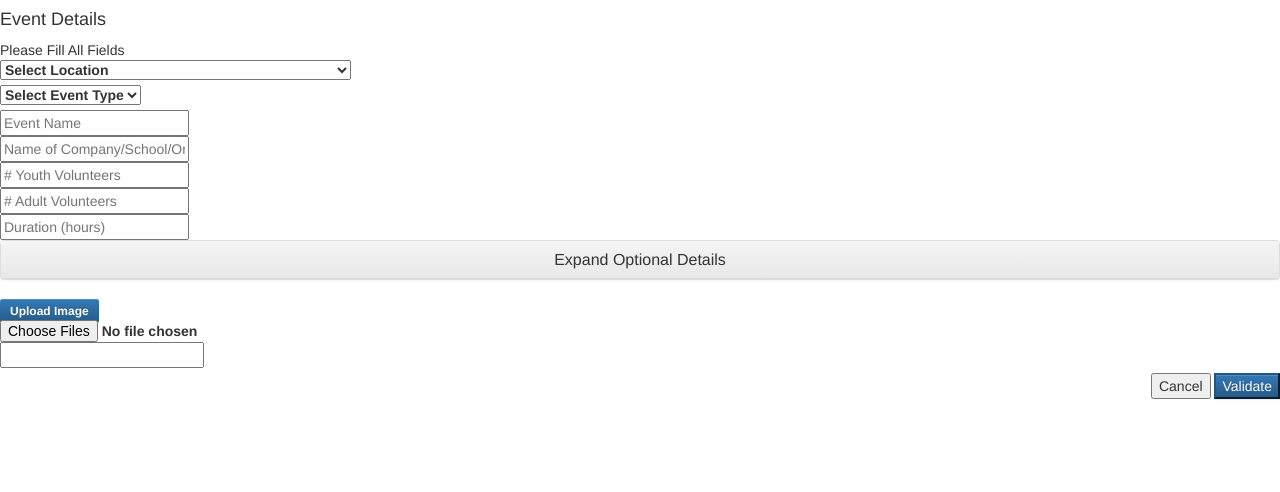
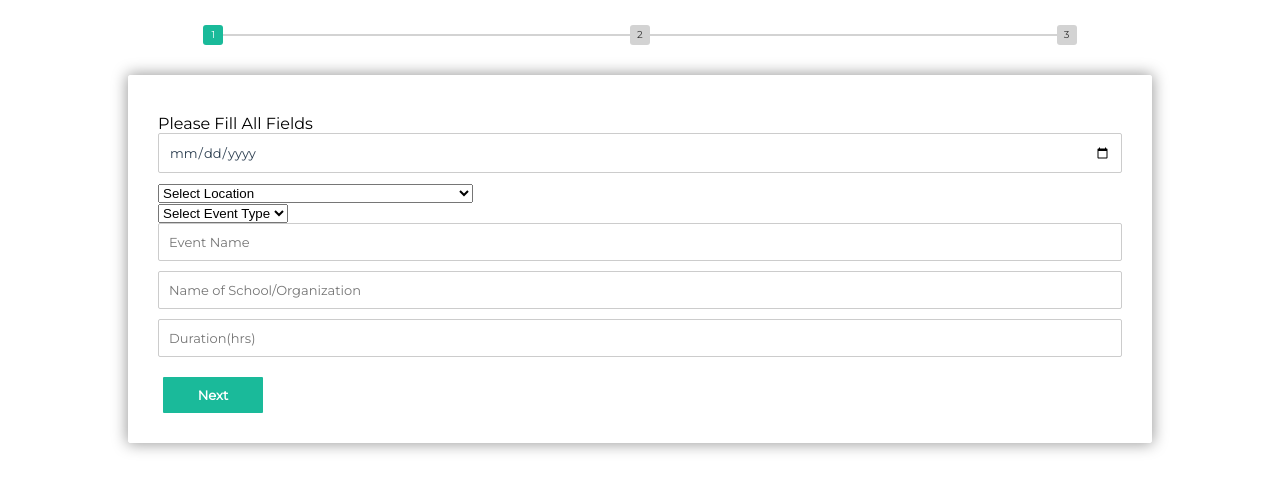
Before and after one commit to shweaye810/acterra_project, a CodeIgniter app: a page that uses application/views/welcome_message.php in a window 1280 px wide. Shown: the top 492 px of the page. Run offline with CodeIgniter, Linux system fonts and the light colour scheme; data comes from the database, SQL or seed files in the repository; some libraries are stand-ins or nearby versions.

Commit message:
Multi-step form UI change

```diff
--- a/application/views/welcome_message.php
+++ b/application/views/welcome_message.php
@@ -1,19 +1,19 @@
 <?php
 defined('BASEPATH') OR exit('No direct script access allowed');
-echo validation_errors();
+
 ?>
-<!DOCTYPE HTML>
-<html>
+<!DOCTYPE html>
+<html lang="en">
 <head>
-        <meta charset="utf-8">
+    <meta charset="UTF-8">
+    <title>Title</title>
+    <link rel="stylesheet" href="<?php echo base_url(); ?>css/style.css">
+    <link rel="stylesheet" href="<?php echo base_url(); ?>css/styles.css">
 
-        <link rel="stylesheet" href="<?php
-                                         echo base_url();
-                                     ?>css/styles.css">
     <!-- jQuery library -->
     <script src="https://ajax.googleapis.com/ajax/libs/jquery/1.12.2/jquery.min.js"> </script>
     <!-- Latest compiled and minified CSS -->
-        <link rel="stylesheet" href="https://maxcdn.bootstrapcdn.com/bootstrap/3.3.6/css/bootstrap.min.css">
+    <!--<link rel="stylesheet" href="https://maxcdn.bootstrapcdn.com/bootstrap/3.3.6/css/bootstrap.min.css">-->
 
     <!-- Optional theme -->
     <link rel="stylesheet" href="https://maxcdn.bootstrapcdn.com/bootstrap/3.3.6/css/bootstrap-theme.min.css">
@@ -21,23 +21,45 @@
     <!-- Latest compiled and minified JavaScript -->
     <script src="https://maxcdn.bootstrapcdn.com/bootstrap/3.3.6/js/bootstrap.min.js"></script>
 
-        <title> Green Knight&apos;s Test page </title>
+
+
     <meta name="viewport" content="width=device-width, initial-scale=1">
-        <style>
-         .error {color: #FF0000;}
-        </style>
 </head>
 <body>
-        <div class="smart-wrap">
-            <div class="smart-forms smart-container wrap-2">
-                <div class="form-header header-primary">
-                    <h4><i class="fa fa-pencil-square"></i>Event Details</h4></div><!-- end .form-header section -->
-                    <form method="post" id="new_post" name="new_post"  action="" class="wpcf7-form" enctype="multipart/form-data">
-                        <div class="form-body">
+
+<!-- multistep form -->
+<form id = "msform" >
+    <!-- progressbar -->
+    <ul id="progressbar">
+        <li class="active"></li>
+        <li></li>
+        <li></li>
+    </ul>
+</form>
+
+
+
+<form class = "wpcf7-form">
+    <!-- fieldsets -->
+    <fieldset class = "wpcf7-form">
+
+        <div class="smart-forms">
+            <br>
             <div class="spacer-b30">
                 <div class="tagline"><span>Please Fill All Fields</span></div><!-- .tagline -->
             </div>
-                            <div class="section">
+        </div>
+        </div>
+        </div>
+
+        <div class="smart-forms">
+            <div class="section colm colm6">
+                <input type="date" class="date"  id="datepicker" >
+            </div><!-- end section -->
+
+
+
+            <div class="section ">
                 <label class="field select">
                     <?php
                     if(!empty($location)) {
@@ -58,6 +80,8 @@
                 </label>
             </div><!-- end section -->
 
+
+
             <div class="section">
                 <label class="field select">
                     <?php
@@ -75,19 +99,48 @@
                     $select.='</select>';
                     echo $select;
                     ?>
-
                     <i class="arrow double"></i>
                 </label>
             </div><!-- end section -->
+
 
             <div class="section colm colm6">
                 <input type="text" name="event_name" id="event_name" class="gui-input " placeholder="Event Name">
             </div><!-- end section -->
 
 
+
             <div class="section colm colm6">
-                                <input type="text" name="organization_name" id="organization_name" class="gui-input " placeholder="Name of Company/School/Organization">
+                <input type="text" name="organization_name" id="organization_name" class="gui-input " placeholder="Name of School/Organization">
             </div><!-- end section -->
+
+            <div class="section colm colm6">
+                <input type="text" name="duration" id="duration" class="gui-input " placeholder="Duration(hrs)">
+            </div><!-- end section -->
+
+        </div>
+
+
+        <!--<input type="button" name="previous" class="previous action-button" value="Do" />-->
+        <input  type="button" name="next" class="next action-button" value="Next" />
+
+
+    </fieldset>
+
+
+
+    <fieldset class = "wow">
+        <div class="smart-forms">
+            <br>
+            <div class="spacer-b30">
+                <div class="tagline"><span>Please Fill All Fields</span></div><!-- .tagline -->
+            </div>
+        </div>
+        </div>
+        </div>
+
+        <div class="smart-forms">
+
 
             <div class="frm-row">
 
@@ -103,28 +156,6 @@
 
             <div class="frm-row">
 
-                                <div class="section colm colm6">
-                                    <input type="number" name="duration" id="duration" class="gui-input " placeholder="Duration (hours)">
-                                </div><!-- end section -->
-
-                                <!--                                <div class="section colm colm6">-->
-                                <!--                                    <input type="number" name="plants_installed" id="plants_installed" class="gui-input " placeholder="# Plants Installed">-->
-                                <!--                                </div><!-- end section -->
-
-                            </div><!-- end .frm-row section -->
-
-
-                            <div class="section">
-                                <div class="panel panel-default">
-                                    <div class="panel-heading">
-                                        <h4 class="panel-title" align = "center">
-                                            <a data-toggle="collapse" href="#collapse1">Expand Optional Details</a>
-                                        </h4>
-                                    </div>
-                                    <div id="collapse1" class="panel-collapse collapse">
-                                        <div class="frm-row">
-
-                                            <br>
                 <div class="section colm colm6">
                     <input type="number" name="area_weeded" id="area_weeded" class="gui-input " placeholder="Area weeded (sq feet)">
                 </div><!-- end section -->
@@ -147,6 +178,33 @@
 
             </div><!-- end .frm-row section -->
 
+            <div class="section colm colm6">
+                <input type="number" name="plants_installed" id="plants_installed" class="gui-input " placeholder="# Plants Installed">
+            </div><!-- end section -->
+
+        </div>
+        </div>
+        <input type="button" name="previous" class="previous action-button" value="Previous" />
+        <input type="button" name="next" class="next action-button" value="Next" />
+    </fieldset>
+
+    <fieldset class = "wow">
+
+        <div class="smart-forms">
+            <br>
+            <div class="spacer-b30">
+                <div class="tagline"><span>Please Fill All Fields</span></div><!-- .tagline -->
+            </div>
+
+
+            <div class="section">
+                <label for="file1" class="field file">
+                    <span class="button btn-primary btn-sm"> Upload Image </span>
+                    <input type="file" class="gui-file" name="upload1" id="file1" multiple onChange="document.getElementById('uploader1').value = this.value;">
+                    <input type="text" class="gui-input" id="uploader1" placeholder="" readonly>
+                </label>
+            </div>
+
             <div class="section">
                 <label for="comment" class="field prepend-icon">
                     <textarea class="gui-textarea" id="comment" name="commens" placeholder="Your comment"></textarea>
@@ -157,31 +215,105 @@
                 </label>
             </div><!-- end section -->
         </div>
-                                </div>
-                            </div>
-
-                            <div class="section">
-                                <label for="file1" class="field file">
-                                    <span class="button btn-primary btn-sm"> Upload Image </span>
-                                    <input type="file" class="gui-file" name="upload1" id="file1" multiple onChange="document.getElementById('uploader1').value = this.value;">
-                                    <input type="text" class="gui-input" id="uploader1" placeholder="" readonly>
-                                </label>
-                            </div>
 
 
 
 
 
 
+        <input type="button" name="previous" class="previous action-button" value="Previous" />
+        <input type="submit" name="submit" class="submit action-button" value="Submit" />
+    </fieldset>
 
-                        </div><!-- end .form-body section -->
-                        <div class="form-footer" align = "right">
-                            <button type="reset" class="button"> Cancel </button>
-                            <button type="submit" class="button btn-primary"> Validate </button>
-                        </div><!-- end .form-footer section -->
+
 </form>
 
-            </div><!-- end .smart-forms section -->
-        </div><!-- end .smart-wrap section -->
+<!-- jQuery -->
+<script src="http://thecodeplayer.com/uploads/js/jquery-1.9.1.min.js" type="text/javascript"></script>
+<!-- jQuery easing plugin -->
+<script src="http://thecodeplayer.com/uploads/js/jquery.easing.min.js" type="text/javascript"></script>
+<script>
+    //jQuery time
+    var current_fs, next_fs, previous_fs; //fieldsets
+    var left, opacity, scale; //fieldset properties which we will animate
+    var animating; //flag to prevent quick multi-click glitches
+
+    $(".next").click(function(){
+        if(animating) return false;
+        animating = true;
+
+        current_fs = $(this).parent();
+        next_fs = $(this).parent().next();
+
+        //activate next step on progressbar using the index of next_fs
+        $("#progressbar li").eq($("fieldset").index(next_fs)).addClass("active");
+
+        //show the next fieldset
+        next_fs.show();
+        //hide the current fieldset with style
+        current_fs.animate({opacity: 0}, {
+            step: function(now, mx) {
+                //as the opacity of current_fs reduces to 0 - stored in "now"
+                //1. scale current_fs down to 80%
+                scale = 1 - (1 - now) * 0.2;
+                //2. bring next_fs from the right(50%)
+                left = (now * 50)+"%";
+                //3. increase opacity of next_fs to 1 as it moves in
+                opacity = 1 - now;
+                current_fs.css({'transform': 'scale('+scale+')'});
+                next_fs.css({'left': left, 'opacity': opacity});
+            },
+            duration: 800,
+            complete: function(){
+                current_fs.hide();
+                animating = false;
+            },
+            //this comes from the custom easing plugin
+            easing: 'easeInOutBack'
+        });
+    });
+
+    $(".previous").click(function(){
+        if(animating) return false;
+        animating = true;
+
+        current_fs = $(this).parent();
+        previous_fs = $(this).parent().prev();
+
+        //de-activate current step on progressbar
+        $("#progressbar li").eq($("fieldset").index(current_fs)).removeClass("active");
+
+        //show the previous fieldset
+        previous_fs.show();
+        //hide the current fieldset with style
+        current_fs.animate({opacity: 0}, {
+            step: function(now, mx) {
+                //as the opacity of current_fs reduces to 0 - stored in "now"
+                //1. scale previous_fs from 80% to 100%
+                scale = 0.8 + (1 - now) * 0.2;
+                //2. take current_fs to the right(50%) - from 0%
+                left = ((1-now) * 50)+"%";
+                //3. increase opacity of previous_fs to 1 as it moves in
+                opacity = 1 - now;
+                current_fs.css({'left': left});
+                previous_fs.css({'transform': 'scale('+scale+')', 'opacity': opacity});
+            },
+            duration: 800,
+            complete: function(){
+                current_fs.hide();
+                animating = false;
+            },
+            //this comes from the custom easing plugin
+            easing: 'easeInOutBack'
+        });
+    });
+
+    $(".submit").click(function(){
+        return false;
+    })
+
+</script>
+
+
 </body>
 </html>
--- a/css/style.css
+++ b/css/style.css
@@ -1 +1,135 @@
-@font-face { font-family: 'FontAwesome'; src: url('https://s3-us-west-2.amazonaws.com/s.cdpn.io/172203/fontawesome-webfontba72.eot?#iefix') format('embedded-opentype'), url('https://s3-us-west-2.amazonaws.com/s.cdpn.io/172203/fontawesome-webfontba72.woff') format('woff'), url('https://s3-us-west-2.amazonaws.com/s.cdpn.io/172203/fontawesome-webfontba72.ttf') format('truetype'), url('https://s3-us-west-2.amazonaws.com/s.cdpn.io/172203/fontawesome-webfontba72.svg#FontAwesome') format('svg'); font-weight: normal; font-style: normal; }
+/*custom font*/
+@import url(http://fonts.googleapis.com/css?family=Montserrat);
+
+/*basic reset*/
+* {margin: 0; padding: 0;}
+
+/*html {*/
+/*height: 100%;*/
+/*!*Image only BG fallback*!*/
+/*background: url('http://thecodeplayer.com/uploads/media/gs.png');*/
+/*!*background = gradient + image pattern combo*!*/
+/*background:*/
+/*linear-gradient(rgba(196, 102, 0, 0.2), rgba(155, 89, 182, 0.2)),*/
+/*url('http://thecodeplayer.com/uploads/media/gs.png');*/
+/*}*/
+
+body {
+    font-family: montserrat, arial, verdana;
+}
+/*form styles*/
+#msform {
+
+    margin: 25px auto;
+    text-align: center;
+    position: relative;
+}
+
+fieldset {
+    background: white;
+    border: 0 none;
+    border-radius: 3px;
+    box-shadow: 0 0 15px 1px rgba(0, 0, 0, 0.4);
+    padding: 20px 30px;
+
+    box-sizing: border-box;
+    width: 80%;
+    margin: 0 10%;
+
+    /*stacking fieldsets above each other*/
+    position: absolute;
+}
+/*Hide all except first fieldset*/
+fieldset:not(:first-of-type) {
+    display: none;
+}
+/*inputs*/
+input, textarea {
+    padding: 10px;
+    border: 1px solid #ccc;
+    border-radius: 2px;
+    margin-bottom: 10px;
+    width: 100%;
+    box-sizing: border-box;
+    font-family: montserrat;
+    color: #2C3E50;
+    font-size: 13px;
+
+}
+/*buttons*/
+.action-button {
+    width: 100px;
+    background: #1aba9a;
+    font-weight: bold;
+    color: white;
+    border: 0 none;
+    border-radius: 1px;
+    cursor: pointer;
+    padding: 10px 5px;
+    margin: 10px 5px;
+}
+.action-button:hover, #msform .action-button:focus {
+    box-shadow: 0 0 0 2px white, 0 0 0 3px #1aba9a;
+}
+/*headings*/
+.fs-title {
+    font-size: 15px;
+    text-transform: uppercase;
+    color: #2C3E50;
+    margin-bottom: 10px;
+}
+.fs-subtitle {
+    font-weight: normal;
+    font-size: 13px;
+    color: #666;
+    margin-bottom: 20px;
+}
+/*progressbar*/
+#progressbar {
+    margin-bottom: 20px;
+    overflow: hidden;
+    /*CSS counters to number the steps*/
+    counter-reset: step;
+}
+#progressbar li {
+    list-style-type: none;
+    color: black;
+    text-transform: uppercase;
+    font-size: 9px;
+    width: 33.33%;
+    float: left;
+    position: relative;
+}
+#progressbar li:before {
+    content: counter(step);
+    counter-increment: step;
+    width: 20px;
+    line-height: 20px;
+    display: block;
+    font-size: 10px;
+    color: #333;
+    background: #D3D3D3;
+    border-radius: 3px;
+    margin: 0 auto 5px auto;
+}
+/*progressbar connectors*/
+#progressbar li:after {
+    content: '';
+    width: 100%;
+    height: 2px;
+    background: #D3D3D3;
+    position: absolute;
+    left: -50%;
+    top: 9px;
+    z-index: -1; /*put it behind the numbers*/
+}
+#progressbar li:first-child:after {
+    /*connector not needed before the first step*/
+    content: none;
+}
+/*marking active/completed steps green*/
+/*The number of the step and the connector before it = green*/
+#progressbar li.active:before,  #progressbar li.active:after{
+    background: #1aba9a;
+    color: white;
+}
```
Lines whose indentation alone changed are shown as unchanged.
